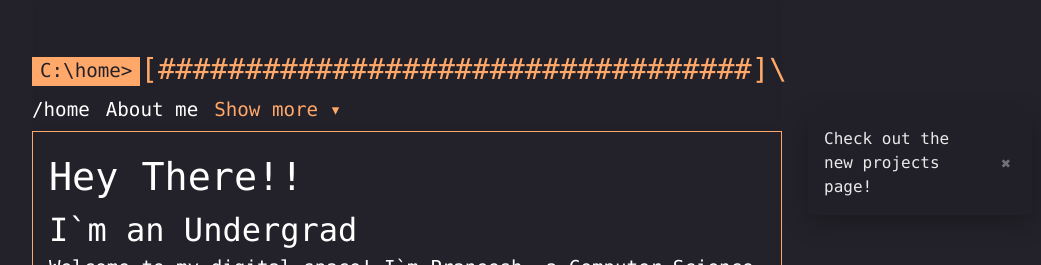
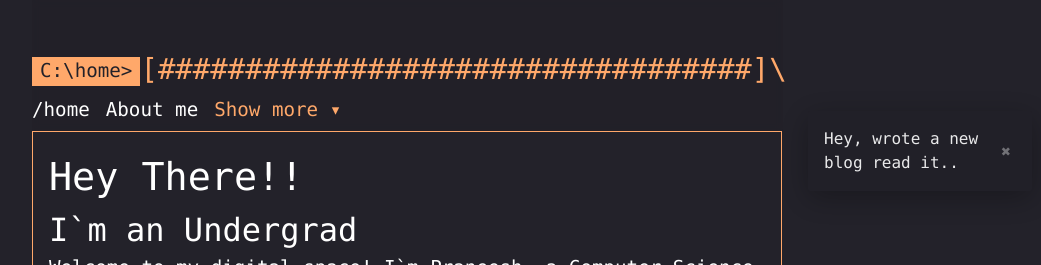
Before and after one commit to PPraneesh/PORTFOLIO-REACT, a React (Vite) app: page / in a window 1280 px wide. Shown: the top 265 px of the page, without its empty margins (233-1274 px from the left). Built offline with nearby package versions, Linux system fonts and the light colour scheme; a small style sheet from the web is missing.

Commit message:
new toast

```diff
--- a/src/components/Home.jsx
+++ b/src/components/Home.jsx
@@ -5,9 +5,9 @@ import { TypeAnimation } from 'react-type-animation';
 
 export default function Home() {
   const toast = Toastify({
-    text: "Check out the new projects page!",
+    text: "Hey, wrote a new blog read it..",
     duration: 4000,
-    destination: "/projects",
+    destination: "/blogs",
     newWindow: false,
     close: true,
     gravity: "center",
```
